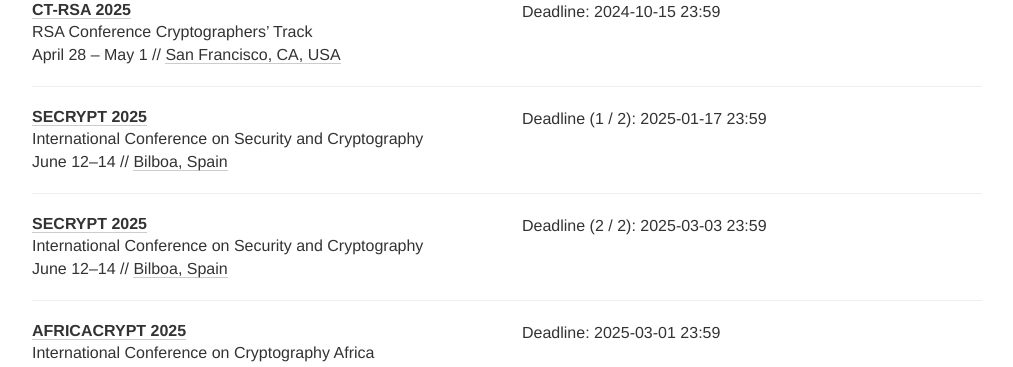
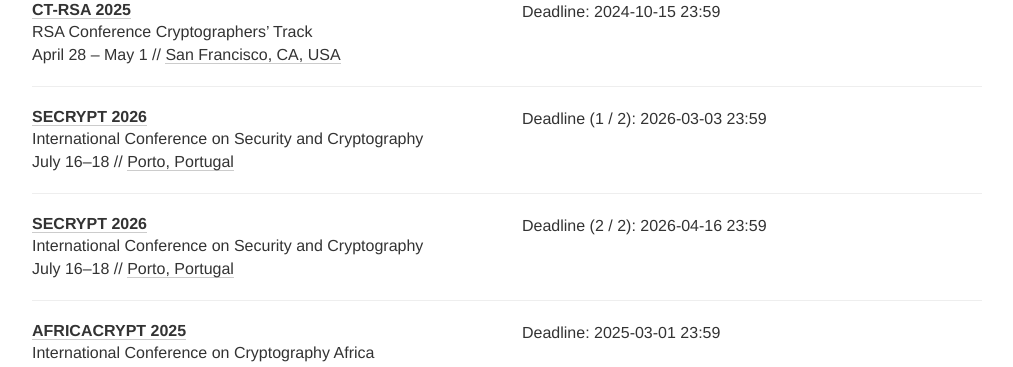
Before and after one commit to sec-deadlines/sec-deadlines.github.io, a Jekyll site: the page built from index.html, in a window 1280 px wide and 900 px high, scrolled down 6245 px. Shown: the part 152-519 px from the top of the window, without its empty margins (133-1146 px from the left). Built offline with Jekyll 4.4.1, drawn with Linux system fonts in a browser that asks for light colours; nearby versions of some CDN libraries; comment, search, counter and statistics services are not loaded.

Commit message:
Update SECRYPT '26
Updated the year, deadlines, date, and place for SECRYPT.

```diff
--- a/_data/conferences.yml
+++ b/_data/conferences.yml
@@ -405,13 +405,13 @@
 
 - name: SECRYPT
   description: International Conference on Security and Cryptography
-  year: 2025
+  year: 2026
   link: https://secrypt.scitevents.org
   deadline:
-     - "2025-01-17 23:59"
-     - "2025-03-03 23:59"
-  date: June 12-14
-  place: Bilboa, Spain
+     - "2026-03-03 23:59"
+     - "2026-04-16 23:59"
+  date: July 16-18
+  place: Porto, Portugal
   tags: [SEC, CRYPTO, CONF]
 
 - name: AFRICACRYPT
```
